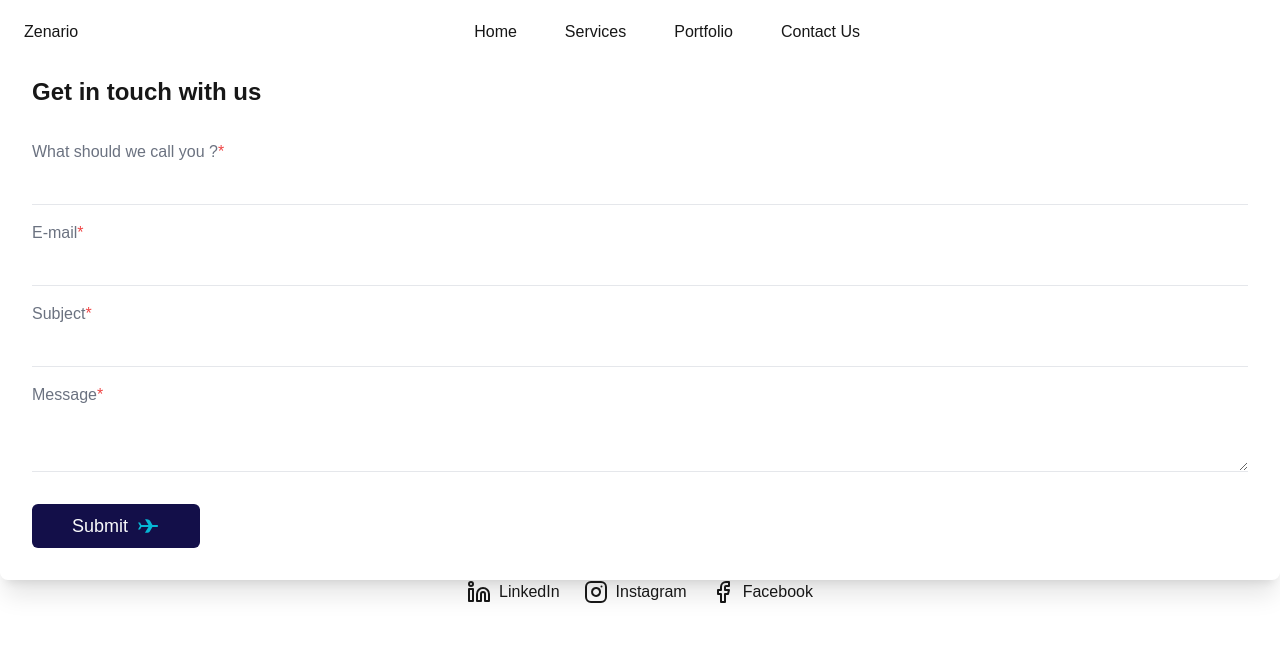
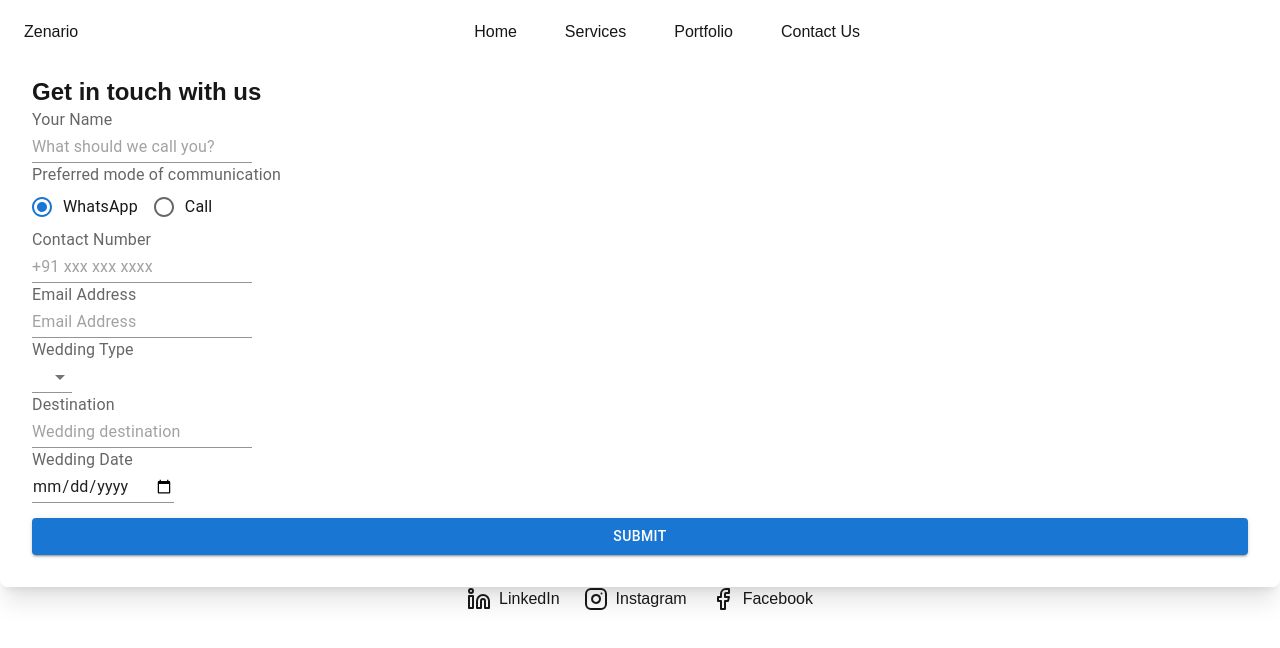
Before and after one commit to gaznis/wedding-photography, a Next.js app: page /contact in a window 1280 px wide. Shown: the top 648 px of the page. Built offline with nearby package versions, Linux system fonts and the light colour scheme.

Commit message:
add date field in the contact us form

```diff
--- a/app/contact/page.tsx
+++ b/app/contact/page.tsx
@@ -1,191 +1,164 @@
 'use client';
-import React, { useState } from 'react'
+import {
+    Button,
+    FormControlLabel,
+    FormHelperText,
+    InputLabel,
+    MenuItem,
+    TextField,
+    FormControl,
+    FormLabel,
+    RadioGroup,
+    Radio
+} from '@mui/material';
+import * as yup from 'yup';
+import { useFormik } from 'formik';
 
 
 export default function Contact() {
-    // States for contact form fields
-    const [fullname, setFullname] = useState("");
-    const [email, setEmail] = useState("");
-    const [subject, setSubject] = useState("");
-    const [message, setMessage] = useState("");
 
-    //   Form validation state
-    const [errors, setErrors] = useState({});
+    const weddingType = ['Hindu','Muslim','Christian','Non Religious'];
 
-    //   Setting button text on form submission
-    const [buttonText, setButtonText] = useState("Send");
+    const phoneRegExp = /^((\\+[1-9]{1,4}[ \\-]*)|(\\([0-9]{2,3}\\)[ \\-]*)|([0-9]{2,4})[ \\-]*)*?[0-9]{3,4}?[ \\-]*[0-9]{3,4}?$/;
 
-    // Setting success or failure messages states
-    const [showSuccessMessage, setShowSuccessMessage] = useState(false);
-    const [showFailureMessage, setShowFailureMessage] = useState(false);
 
-    // Validation check method
-    const handleValidation = () => {
-        let tempErrors = {};
-        let isValid = true;
+    const validationSchema = yup.object({
+        name: yup.string().required('Please provide your name!'),
+        number: yup
+            .string()
+            .matches(phoneRegExp, 'Phone number is not valid!')
+            .min(10, "Please check the entered phone number!")
+            .max(13, "Please check the entered phone number!")
+            .required('Please enter your phone number!'),
+        email: yup
+            .string()
+            .email('Enter a valid email id'),
+        date: yup.date()
+            .required("Please provide the expected event date")
+    });
 
-        if (fullname.length <= 0) {
-            tempErrors["fullname"] = true;
-            isValid = false;
-        }
-        if (email.length <= 0) {
-            tempErrors["email"] = true;
-            isValid = false;
-        }
-        if (subject.length <= 0) {
-            tempErrors["subject"] = true;
-            isValid = false;
-        }
-        if (message.length <= 0) {
-            tempErrors["message"] = true;
-            isValid = false;
-        }
+    const formik = useFormik({
+        initialValues: {
+            name: '',
+            number: '',
+            email: '',
+            type: '',
+            date: '',
+            destination: '',
+            whatsapp: true,
+        },
 
-        setErrors({ ...tempErrors });
-        console.log("errors", errors);
-        return isValid;
-    };
-
-    //   Handling form submit
-
-    const handleSubmit = async (e) => {
-        e.preventDefault();
-
-        let isValidForm = handleValidation();
-
-        if (isValidForm) {
-            setButtonText("Sending");
-            const body = JSON.stringify({
-                email: email,
-                fullname: fullname,
-                subject: subject,
-                message: message,
-            });
-            console.log(body);
-
-            // const res = await fetch("/api/sendgrid", {
-            //     body: JSON.stringify({
-            //         email: email,
-            //         fullname: fullname,
-            //         subject: subject,
-            //         message: message,
-            //     }),
-            //     headers: {
-            //         "Content-Type": "application/json",
-            //     },
-            //     method: "POST",
-            // });
-
-            // const { error } = await res.json();
-            // if (error) {
-            //     console.log(error);
-            //     setShowSuccessMessage(false);
-            //     setShowFailureMessage(true);
-            //     setButtonText("Send");
-            //     return;
-            // }
-            setShowSuccessMessage(true);
-            setShowFailureMessage(false);
-            setButtonText("Send");
-        }
-        console.log(fullname, email, subject, message);
-    };
+        validationSchema,
+        onSubmit: (values) => {
+            alert(JSON.stringify(values, null, 2));
+        },
+    });
 
     return (
-        <form
-            onSubmit={handleSubmit}
-            className="rounded-lg shadow-xl flex flex-col px-8 py-8"
-        >
+        <form onSubmit={formik.handleSubmit} className="rounded-lg shadow-xl flex flex-col px-8 py-8">
             <h1 className="text-2xl font-bold dark:text-gray-50">
                 Get in touch with us
             </h1>
-
-            <label
-                htmlFor="fullname"
-                className="text-gray-500 font-light mt-8 dark:text-gray-50"
-            >
-                What should we call you ?<span className="text-red-500 dark:text-gray-50">*</span>
-            </label>
-            <input
-                type="text"
-                value={fullname}
-                onChange={(e) => {
-                    setFullname(e.target.value);
-                }}
-                name="fullname"
-                className="bg-transparent border-b py-2 pl-4 focus:outline-none focus:rounded-md text-gray-500"
-            />
-
-
-            <label
-                htmlFor="email"
-                className="text-gray-500 font-light mt-4 dark:text-gray-50"
-            >
-                E-mail<span className="text-red-500">*</span>
-            </label>
-            <input
-                type="email"
-                name="email"
-                value={email}
-                onChange={(e) => {
-                    setEmail(e.target.value);
-                }}
-                className="bg-transparent border-b py-2 pl-4 focus:outline-none focus:rounded-md font-light text-gray-500"
-            />
-
-
-            <label
-                htmlFor="subject"
-                className="text-gray-500 font-light mt-4 dark:text-gray-50"
-            >
-                Subject<span className="text-red-500">*</span>
-            </label>
-            <input
-                type="text"
-                name="subject"
-                value={subject}
-                onChange={(e) => {
-                    setSubject(e.target.value);
-                }}
-                className="bg-transparent border-b py-2 pl-4 focus:outline-none focus:rounded-md font-light text-gray-500"
-            />
-
-            <label
-                htmlFor="message"
-                className="text-gray-500 font-light mt-4 dark:text-gray-50"
-            >
-                Message<span className="text-red-500">*</span>
-            </label>
-            <textarea
-                name="message"
-                value={message}
-                onChange={(e) => {
-                    setMessage(e.target.value);
-                }}
-                className="bg-transparent border-b py-2 pl-4 focus:outline-none focus:rounded-md font-light text-gray-500"
-            ></textarea>
-
-            <div className="flex flex-row items-center justify-start">
-                <button
-                    type="submit"
-                    className="px-10 mt-8 py-2 bg-[#130F49] text-gray-50 font-light rounded-md text-lg flex flex-row items-center"
+            <div>
+                <InputLabel>Your Name</InputLabel>
+                <TextField
+                    variant="standard"
+                    type='text'
+                    name='name'
+                    placeholder='What should we call you?'
+                    value={formik.values.name}
+                    onChange={formik.handleChange}
+                    onBlur={formik.handleBlur}
+                    error={formik.touched.name && Boolean(formik.errors.name)}
+                    helperText={formik.touched.name && formik.errors.name}
+                />
+            </div>
+            <div>
+                <FormControl>
+                    <FormLabel>Preferred mode of communication</FormLabel>
+                    <RadioGroup
+                        defaultValue="true"
+                        name="whatsapp"
+                        row
+                        onChange={formik.handleChange}
+                    >
+                        <FormControlLabel value="true" control={<Radio />} label="WhatsApp" />
+                        <FormControlLabel value="false" control={<Radio />} label="Call" />
+                    </RadioGroup>
+                </FormControl>
+            </div>
+            <div>
+                <InputLabel>Contact Number</InputLabel>
+                <TextField
+                    variant="standard"
+                    type='text'
+                    name='number'
+                    placeholder='+91 xxx xxx xxxx'
+                    value={formik.values.number}
+                    onChange={formik.handleChange}
+                    onBlur={formik.handleBlur}
+                    error={formik.touched.number && Boolean(formik.errors.number)}
+                    helperText={formik.touched.number && formik.errors.number}
+                />
+            </div>
+            <div>
+                <InputLabel>Email Address</InputLabel>
+                <TextField
+                    variant="standard"
+                    type='text'
+                    name='email'
+                    placeholder='Email Address'
+                    value={formik.values.email}
+                    onChange={formik.handleChange}
+                    onBlur={formik.handleBlur}
+                    error={formik.touched.email && Boolean(formik.errors.email)}
+                    helperText={formik.touched.email && formik.errors.email}
+                />
+            </div>
+            <div>
+                <InputLabel>Wedding Type</InputLabel>
+                <TextField
+                    variant="standard"
+                    select
+                    defaultValue='Hindu'
+                    name='type'
+                    value={formik.values.type}
+                    onChange={formik.handleChange}
                 >
-                    Submit
-                    <svg
-                        width="24"
-                        height="24"
-                        viewBox="0 0 24 24"
-                        className="text-cyan-500 ml-2"
-                        fill="currentColor"
-                        xmlns="http://www.w3.org/2000/svg"
-                    >
-                        <path
-                            d="M9.00967 5.12761H11.0097C12.1142 5.12761 13.468 5.89682 14.0335 6.8457L16.5089 11H21.0097C21.562 11 22.0097 11.4477 22.0097 12C22.0097 12.5523 21.562 13 21.0097 13H16.4138L13.9383 17.1543C13.3729 18.1032 12.0191 18.8724 10.9145 18.8724H8.91454L12.4138 13H5.42485L3.99036 15.4529H1.99036L4.00967 12L4.00967 11.967L2.00967 8.54712H4.00967L5.44417 11H12.5089L9.00967 5.12761Z"
-                            fill="currentColor"
-                        />
-                    </svg>
-                </button>
+                    {weddingType.map((option) => (
+                        <MenuItem key={option} value={option}>
+                            {option}
+                        </MenuItem>
+                    ))}
+                </TextField>
             </div>
+            <div>
+                <InputLabel>Destination</InputLabel>
+                <TextField
+                    variant="standard"
+                    type='text'
+                    name='destination'
+                    placeholder='Wedding destination'
+                    value={formik.values.destination}
+                    onChange={formik.handleChange}
+                />
+            </div>
+            <div>
+                <InputLabel>Wedding Date</InputLabel>
+                <TextField
+                    variant="standard"
+                    type="date"
+                    name='date'
+                    value={formik.values.date}
+                    onChange={formik.handleChange}
+                    onBlur={formik.handleBlur}
+                    error={formik.touched.date && Boolean(formik.errors.date)}
+                    helperText={formik.touched.date && formik.errors.date}
+                />
+            </div>
+            <Button type='submit' variant='contained' sx={{ mt: '15px' }}>
+                Submit
+            </Button>
         </form>
-    )
+    );
 }
--- a/app/globals.css
+++ b/app/globals.css
@@ -25,3 +25,12 @@ body {
     text-wrap: balance;
   }
 }
+
+.MuiInputBase-input {
+  background: #121212;
+  color: grey;
+}
+
+.MuiFormLabel-root{
+  color: whitesmoke;
+}
```
